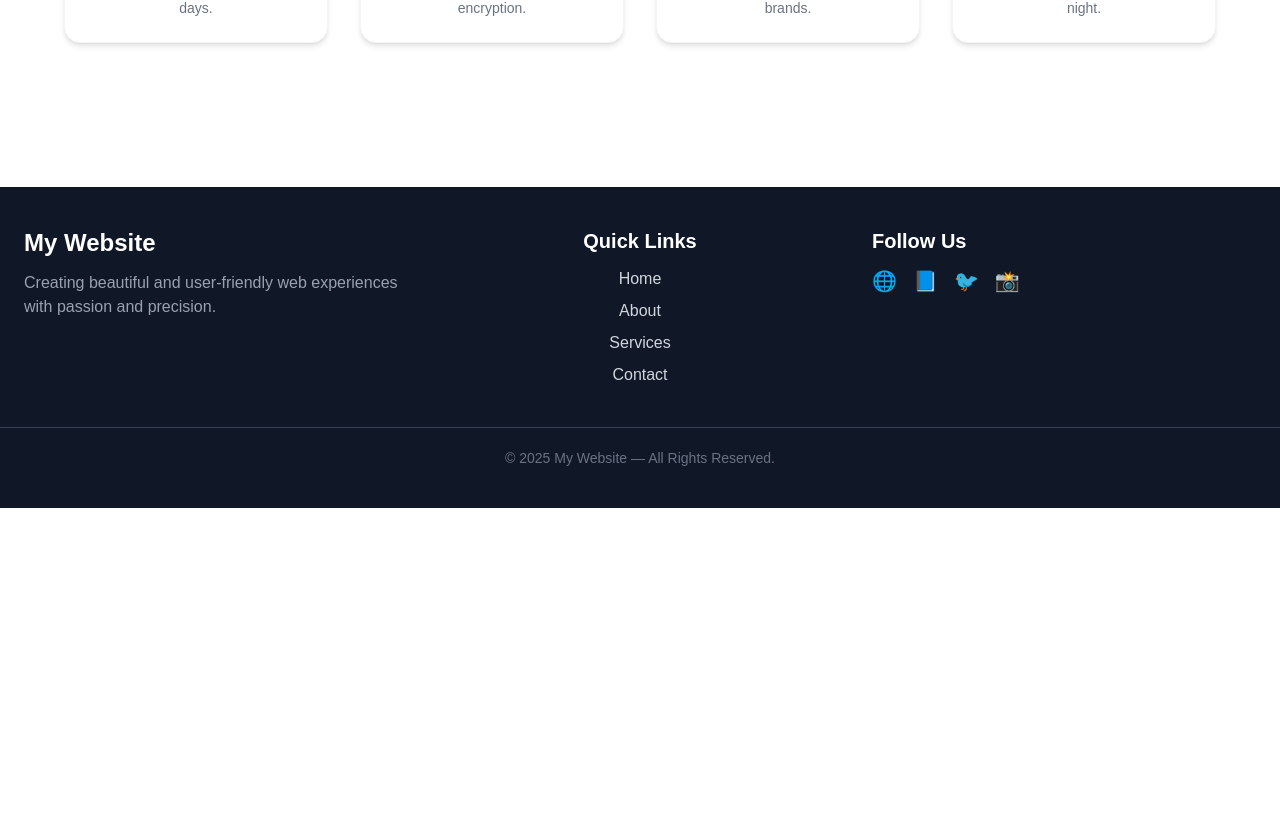
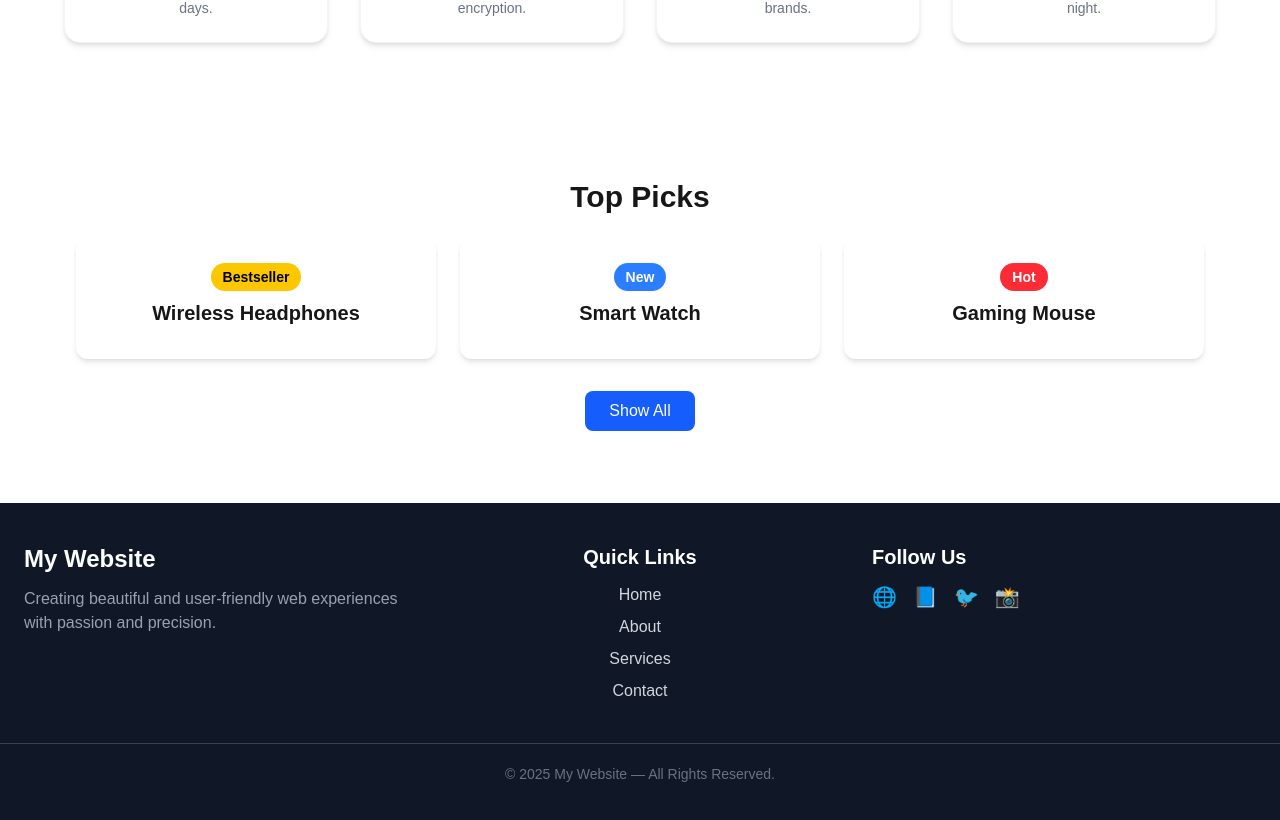
Before and after one commit to ashikuzzaman-riyad/my-first-nextjs-app, a Next.js app: page / in a window 1280 px wide. Shown: the part 871-1691 px from the top of the page. Before the commit the page ends 1379 px from the top, so only its background shows below. Built offline with nearby package versions, Linux system fonts and the light colour scheme; no server answers.

Commit message:
added pic in home component

```diff
--- a/src/app/page.jsx
+++ b/src/app/page.jsx
@@ -6,6 +6,7 @@ import 'swiper/css/bundle';
 import { Carousel } from "react-responsive-carousel";
 import Image from "next/image";
 import Homepage from "@/home/page";
+import ProductShowcase from "@/components/page";
 
 
 export default function Home() {
@@ -48,6 +49,7 @@ export default function Home() {
   </Carousel>
 </div>
 <Homepage></Homepage>
+<ProductShowcase></ProductShowcase>
     </>
 
   );
--- /dev/null
+++ b/src/components/page.jsx
@@ -0,0 +1,65 @@
+'use client';
+import { useState } from 'react';
+
+const products = [
+  {
+    label: 'Bestseller',
+    title: 'Wireless Headphones',
+    description: 'High-quality wireless headphones with noise cancellation and long battery life.',
+    price: '$79',
+    rating: '★★★★★ (120 reviews)',
+    badgeColor: 'bg-yellow-400 text-black',
+  },
+  {
+    label: 'New',
+    title: 'Smart Watch',
+    description: 'Stylish smartwatch with fitness tracking, heart rate monitoring, and notifications.',
+    price: '$149',
+    rating: '★★★★☆ (98 reviews)',
+    badgeColor: 'bg-blue-500 text-white',
+  },
+  {
+    label: 'Hot',
+    title: 'Gaming Mouse',
+    description: 'Ergonomic gaming mouse with customizable RGB lighting and programmable buttons.',
+    price: '$39',
+    rating: '★★★★★ (86 reviews)',
+    badgeColor: 'bg-red-500 text-white',
+  },
+];
+
+export default function ProductShowcase() {
+  const [showDetails, setShowDetails] = useState(false);
+
+  return (
+    <div className="p-8 text-center">
+      <h2 className="text-3xl font-bold mb-6">Top Picks</h2>
+      <div className="flex flex-wrap justify-center gap-6">
+        {products.map((product, index) => (
+          <div
+            key={index}
+            className="bg-white rounded-xl shadow-md p-6 w-90 hover:-translate-y-1 transition-transform duration-300"
+          >
+            <span className={`inline-block px-3 py-1 rounded-full text-sm font-semibold mb-2 ${product.badgeColor}`}>
+              {product.label}
+            </span>
+            <h3 className="text-xl font-semibold mb-2">{product.title}</h3>
+            {showDetails && (
+              <div className="text-sm text-gray-700 space-y-2">
+                <p>{product.description}</p>
+                <p className="font-bold text-gray-900">{product.price}</p>
+                <p className="text-gray-500">{product.rating}</p>
+              </div>
+            )}
+          </div>
+        ))}
+      </div>
+      <button
+        onClick={() => setShowDetails(!showDetails)}
+        className="mt-8 px-6 py-2 bg-blue-600 text-white rounded-lg hover:bg-blue-700 transition-colors duration-300"
+      >
+        {showDetails ? 'Hide Details' : 'Show All'}
+      </button>
+    </div>
+  );
+}
```
